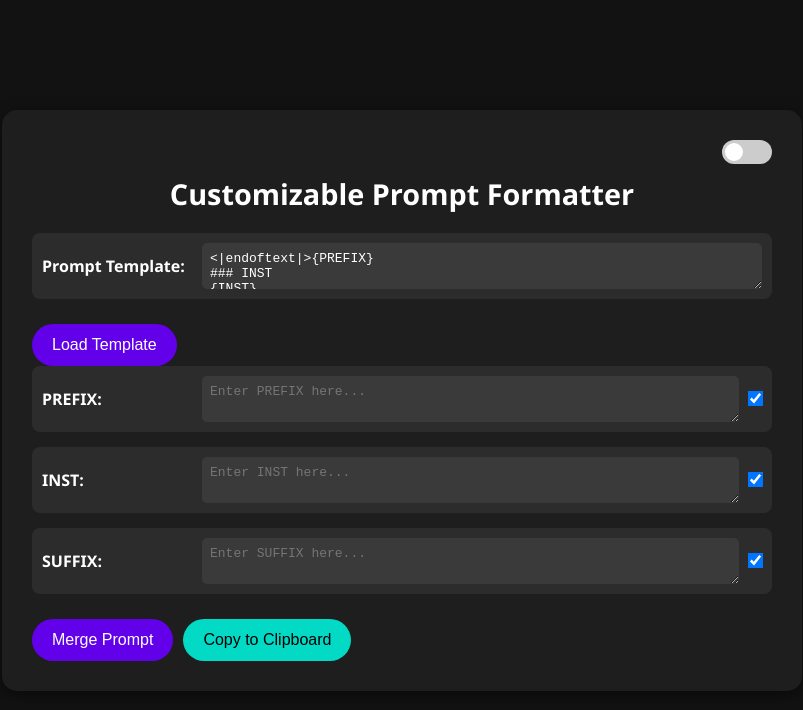
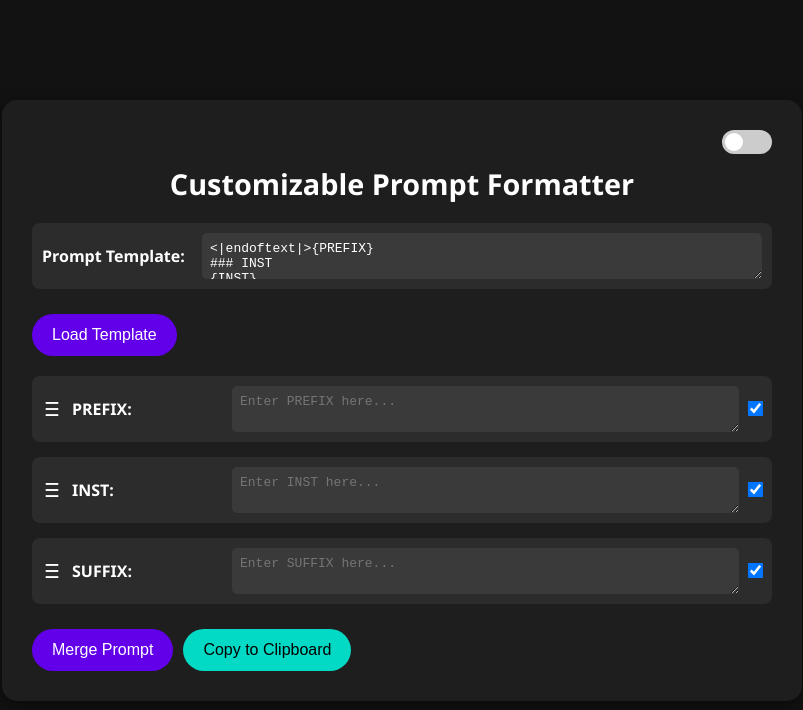
Before and after one commit to xander-haj/prompt-merger, a plain HTML site: page index.html in a window 1280 px wide. Shown: the whole page, without its empty margins (238-1041 px from the left). Drawn offline with nearby package versions, Linux system fonts and the light colour scheme.

Commit message:
Update index.html

```diff
--- a/index.html
+++ b/index.html
@@ -140,6 +140,10 @@
         }
 
         /* Form Styles */
+        #input-form {
+            margin-top: 20px;
+        }
+
         .form-group {
             display: flex;
             align-items: center;
@@ -148,10 +152,27 @@
             background-color: #2c2c2c;
             border-radius: 8px;
             cursor: grab;
+            position: relative;
         }
 
         .form-group.dragging {
             opacity: 0.5;
+        }
+
+        .form-group .handle {
+            width: 20px;
+            margin-right: 10px;
+            cursor: grab;
+            display: flex;
+            align-items: center;
+            justify-content: center;
+            user-select: none;
+        }
+
+        .form-group .handle::before {
+            content: '☰'; /* Unicode for hamburger menu icon */
+            font-size: 1.2em;
+            color: #ffffff;
         }
 
         .form-group label {
@@ -247,6 +268,10 @@
             .form-group {
                 flex-direction: column;
                 align-items: flex-start;
+            }
+
+            .form-group .handle {
+                margin-bottom: 10px;
             }
 
             .form-group label {
@@ -502,6 +527,11 @@ Sure, how can I assist you today?
                 div.className = 'form-group';
                 div.setAttribute('data-placeholder', placeholder);
 
+                // Create drag handle
+                const handle = document.createElement('span');
+                handle.className = 'handle';
+                handle.setAttribute('aria-label', 'Drag to reorder');
+
                 const label = document.createElement('label');
                 label.setAttribute('for', placeholder);
                 label.textContent = `${capitalizeFirstLetter(placeholder)}:`;
@@ -533,6 +563,7 @@ Sure, how can I assist you today?
                 checkbox.checked = true; // Default to checked
                 checkbox.setAttribute('aria-label', `Include ${placeholder} in merge`);
 
+                div.appendChild(handle);
                 div.appendChild(label);
                 div.appendChild(input);
                 div.appendChild(checkbox);
@@ -555,7 +586,7 @@ Sure, how can I assist you today?
         function initializeSortable() {
             const sortable = Sortable.create(document.getElementById('input-form'), {
                 animation: 150,
-                handle: '.form-group',
+                handle: '.handle',
                 ghostClass: 'dragging',
             });
         }
```
